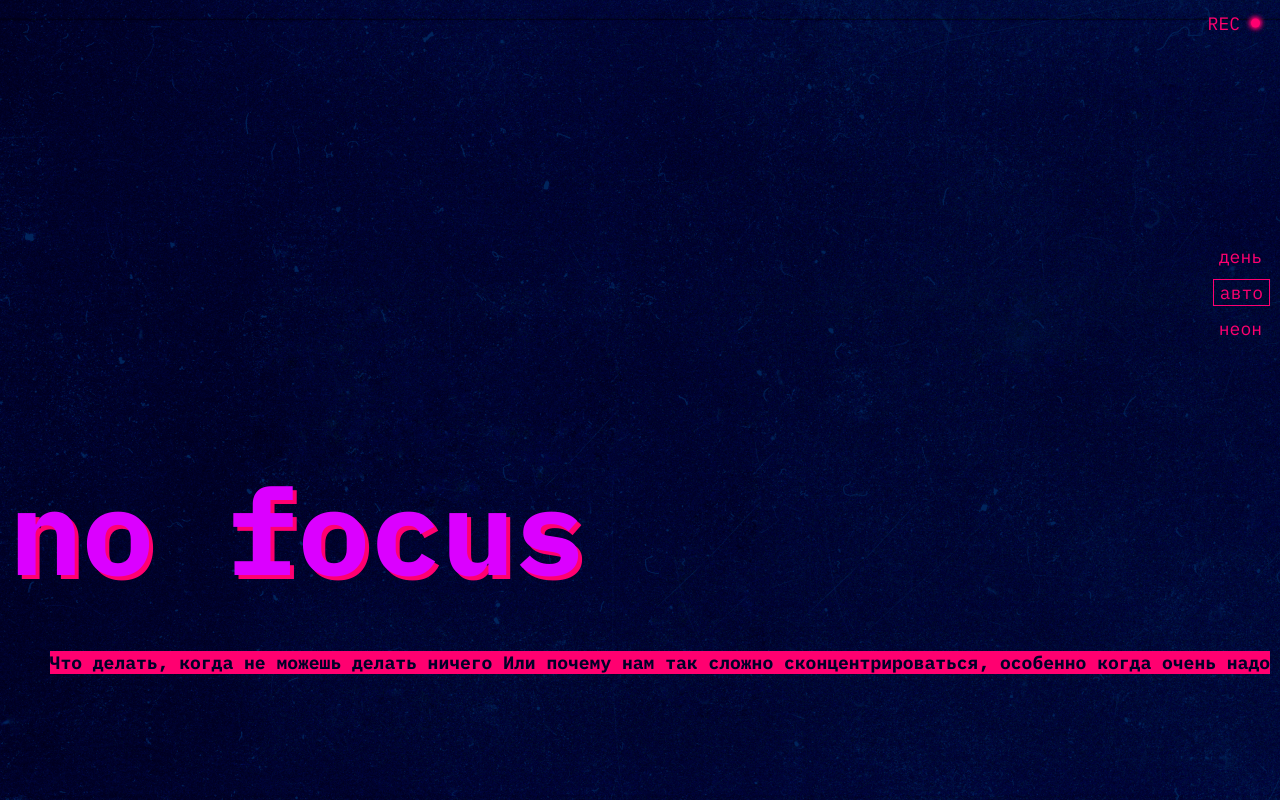
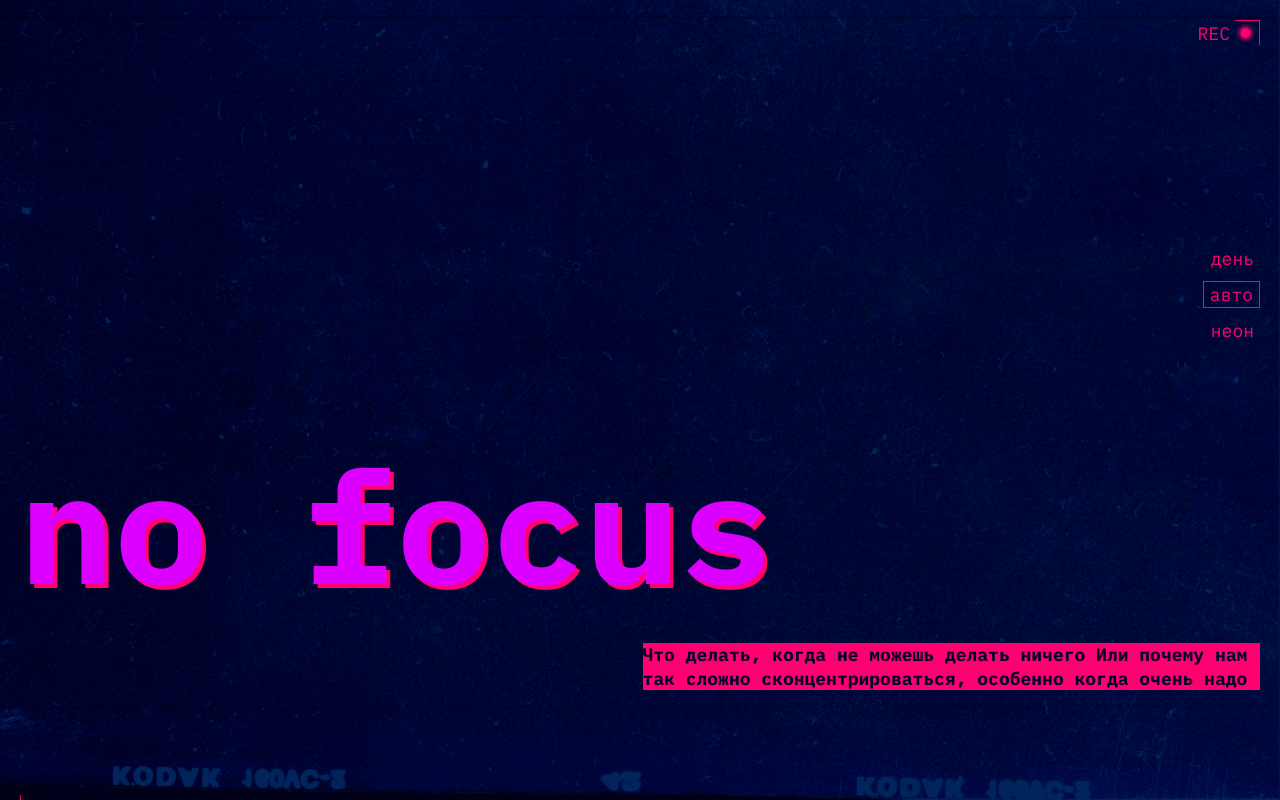
Before and after one commit to rodichevm/slozhno-sosredotochitsya-fd, a plain HTML site: page index.html in a window 1280 px wide. Shown: the top 800 px of the page. Drawn offline with Linux system fonts and the light colour scheme.

Commit message:
step 4, adaptive header

```diff
--- a/index.html
+++ b/index.html
@@ -132,7 +132,7 @@
         </h2>
         <h2 class="content__section-text_block-subtitle title-decor">5 простых (на самом деле не очень) советов</h2>
         <div class="content__section-text_block">
-          <h3 class="content__section-text_block-subtitle title-decor">Представьте небо и облака</h3>
+          <h3 class="content__section-text_block-subtitle-tips title-decor">Представьте небо и облака</h3>
           <p class="content__section-text_block-text">Или листья в ручье. Тут дело в лёгкой медитации, которая помогает
                                                       успокоиться. Ведь часто именно тревожные мысли о сложных задачах
                                                       как раз и мешают эти сложные задачи делать. В такие моменты можно
@@ -144,7 +144,7 @@
           </p>
         </div>
         <div class="content__section-text_block">
-          <h3 class="content__section-text_block-subtitle title-decor">Включите музыку</h3>
+          <h3 class="content__section-text_block-subtitle-tips title-decor">Включите музыку</h3>
           <p class="content__section-text_block-text">Но не любую, и не любимую. Любимая может быть связана с сильными
                                                       положительными эмоциями, которые тоже очень сильно отвлекают.
                                                       Подойдёт тихая, спокойная, умеренно-ритмичная. Можно вообще
@@ -152,7 +152,7 @@
           </p>
         </div>
         <div class="content__section-text_block">
-          <h3 class="content__section-text_block-subtitle title-decor">Прогуляйтесь</h3>
+          <h3 class="content__section-text_block-subtitle-tips title-decor">Прогуляйтесь</h3>
           <p class="content__section-text_block-text">Или даже пробегитесь. Лучше найти парк или лес: один эксперимент
             <a class="link-decor"
                href="https://www.sciencedirect.com/science/article/abs/pii/S0272494415000328"
@@ -165,7 +165,7 @@
           </p>
         </div>
         <div class="content__section-text_block">
-          <h3 class="content__section-text_block-subtitle title-decor">Хорошо ешьте</h3>
+          <h3 class="content__section-text_block-subtitle-tips title-decor">Хорошо ешьте</h3>
           <p class="content__section-text_block-text">Мы — не ваша бабушка, но это правда важно. Выбирайте продукты,
                                                       которые препятствуют резким скачкам сахара в крови. Например, с
                                                       высоким содержанием клетчатки: овощи, ягоды, бобовые (нут,
@@ -173,7 +173,7 @@
           </p>
         </div>
         <div class="content__section-text_block">
-          <h3 class="content__section-text_block-subtitle title-decor">Читайте</h3>
+          <h3 class="content__section-text_block-subtitle-tips title-decor">Читайте</h3>
           <p class="content__section-text_block-text">Настоящие бумажные книги. Это правда помогает с концентрацией:
                                                       чтобы прочитать пост в соцсети, достаточно нескольких минут или даже
                                                       секунд. А вот интересная книга способна затянуть и на несколько
@@ -217,7 +217,7 @@
         </div>
       </section>
     </main>
-    <footer class="footer">
+    <footer class="footer decorated-zone">
       <h2 class="footer__title">focus</h2>
     </footer>
   </body>
--- a/styles/style.css
+++ b/styles/style.css
@@ -8,8 +8,9 @@
   background-color: var(--bg-color);
   padding: 10px;
   background-image: var(--bg-image);
-  object-fit: cover;
-  object-position: center;
+  background-repeat: no-repeat;
+  background-size: cover;
+  background-position: center;
   background-attachment: fixed;
 }
 
@@ -21,6 +22,28 @@
   gap: 5px;
   min-height: 100vh;
   margin-block-end: 40px;
+}
+
+.decorated-zone:before {
+  content: "";
+  position: absolute;
+  border-top: 1px solid var(--accent-color);
+  border-right: 1px solid var(--accent-color);
+  width: 25px;
+  height: 25px;
+  top: 0;
+  right: 0;
+}
+
+.decorated-zone:after {
+  content: "";
+  position: absolute;
+  border-bottom: 1px solid var(--accent-color);
+  border-left: 1px solid var(--accent-color);
+  width: 25px;
+  height: 25px;
+  bottom: 0;
+  left: 0;
 }
 
 .rec_element{
@@ -60,7 +83,9 @@
 }
 
 .header__theme-menu-list {
+  inline-size: 70px;
   display: flex;
+  align-items: end;
   flex-direction: column;
   gap: 10px;
 }
@@ -96,18 +121,17 @@
   align-self: center;
 }
 
-.title-decor {
-  color: var(--subtitle-color);
-  background-color: var(--accent-color);
-}
-
 .header__subtitle {
-  justify-self: end;
   align-self: start;
   font-style: normal;
   font-weight: var(--bold-font-weight);
   font-size: var(--subtitle-font-size);
   line-height: 1.3em;
+}
+
+.title-decor {
+  color: var(--subtitle-color);
+  background-color: var(--accent-color);
 }
 
 .content {
@@ -122,9 +146,22 @@
   gap: 20px;
 }
 
-.content__section-title{
+
+.content__section-text_block-subtitle,
+.content__section-title {
+  font-size: var(--subtitle-font-size);
+  font-weight: var(--title-font-weight);
+}
+
+.content__section-title {
   color: var(--accent-color);
 }
+
+.content__section-text_block-subtitle-tips {
+  font-weight: 400;
+  font-size: var(--subtitle-font-size);
+}
+
 
 .content__section-image_block{
   display: grid;
@@ -151,7 +188,8 @@
 }
 
 .footer {
-  min-height: 100vh;
+  position: relative;
+  height: 100vh;
   display: grid;
   grid-template-columns: 1fr;
   margin-block-start: 40px;
@@ -165,3 +203,31 @@
   color: var(--accent-color-title);
   text-shadow: 2px 2px 0 var(--accent-color);
 }
+
+@media (width >= 768px) {
+  .page{
+    padding: 20px;
+  }
+
+  .header {
+    grid-template-columns: 1fr 1fr;
+  }
+
+  .rec_element {
+    grid-column: 2;
+  }
+
+  .header__theme-menu {
+    grid-column: 2;
+  }
+
+  .header__title{
+    font-size: clamp(7.5rem, 0.5625rem + 14.4531vw, 9.8125rem);
+    grid-column-start: 1;
+    grid-column-end: 3;
+  }
+
+  .header__subtitle {
+    grid-column: 2;
+  }
+}
--- a/styles/variables.css
+++ b/styles/variables.css
@@ -10,6 +10,7 @@
   --main-font: 'IBM Plex mono';
   --main-font-color: #F1B2CE;
   --title-font-size: 116px;
+  --title-font-weight: 700;
   --bold-font-weight: 700;
   --subtitle-font-size: 18px;
   --bg-image: url('../images/cover-image-dark.png');
```
